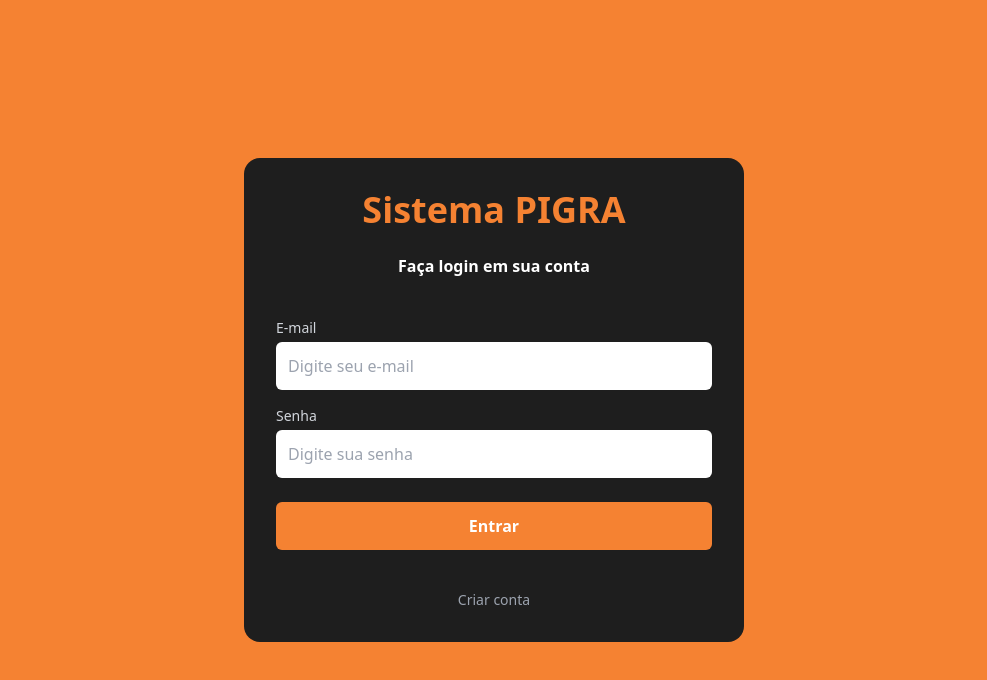
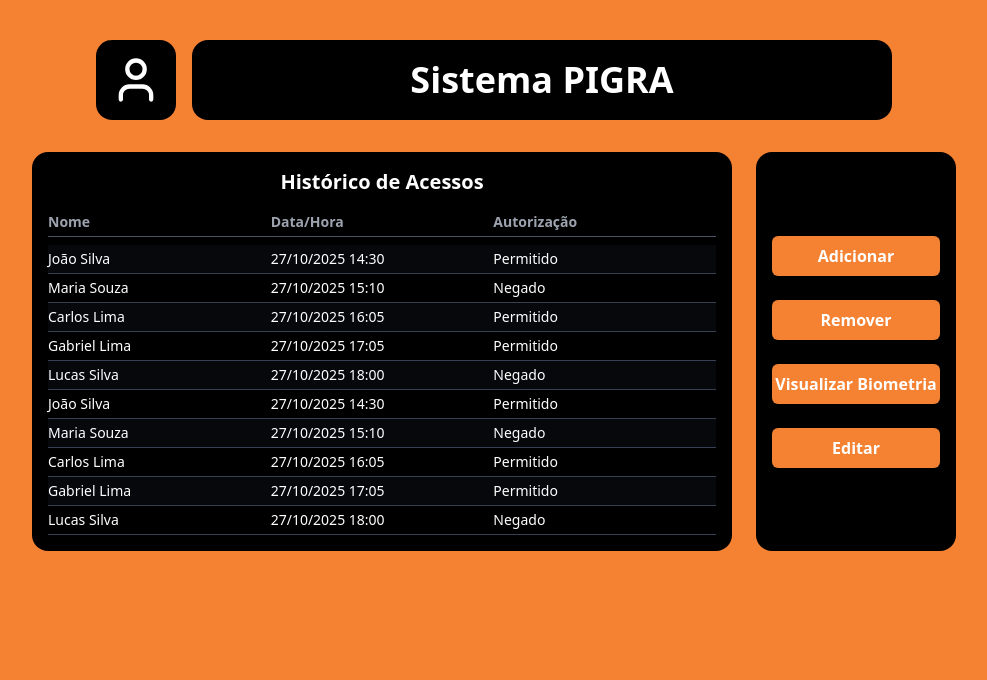
Before and after one commit to matheussogon/Sistema-PIGRA, a React (Vite) app: page /account in a window 1280 px wide. Shown: the top 680 px of the page, without its empty margins (146-1133 px from the left). Built offline with nearby package versions, Linux system fonts and the light colour scheme.

Commit message:
acesso a pagina da conta criado

```diff
--- a/package.json
+++ b/package.json
@@ -11,9 +11,11 @@
   },
   "dependencies": {
     "autoprefixer": "^10.4.20",
+    "lucide-react": "^0.435.0",
     "postcss": "^8.4.41",
     "react": "^18.3.1",
     "react-dom": "^18.3.1",
+    "react-router-dom": "^6.26.1",
     "tailwindcss": "^3.4.10"
   },
   "devDependencies": {
--- /dev/null
+++ b/src/components/AccountButtons.jsx
@@ -0,0 +1,20 @@
+function AccountButtons() {
+  return (
+    <div className="bg-black w-[200px] rounded-2xl p-4 flex flex-col justify-center gap-6">
+      <button className="bg-[#F58232] text-white font-bold py-2 rounded-md hover:bg-orange-500 transition">
+        Adicionar
+      </button>
+      <button className="bg-[#F58232] text-white font-bold py-2 rounded-md hover:bg-orange-500 transition">
+        Remover
+      </button>
+      <button className="bg-[#F58232] text-white font-bold py-2 rounded-md hover:bg-orange-500 transition">
+        Visualizar Biometria
+      </button>
+      <button className="bg-[#F58232] text-white font-bold py-2 rounded-md hover:bg-orange-500 transition">
+        Editar
+      </button>
+    </div>
+  );
+}
+
+export default AccountButtons;
--- /dev/null
+++ b/src/components/HistoryAccess.jsx
@@ -0,0 +1,99 @@
+import { useState } from "react";
+
+function HistoryAccess() {
+  const [historico, setHistorico] = useState([
+    {
+      id: 1,
+      nome: "João Silva",
+      dataHora: "27/10/2025 14:30",
+      autorizacao: "Permitido",
+    },
+    {
+      id: 2,
+      nome: "Maria Souza",
+      dataHora: "27/10/2025 15:10",
+      autorizacao: "Negado",
+    },
+    {
+      id: 3,
+      nome: "Carlos Lima",
+      dataHora: "27/10/2025 16:05",
+      autorizacao: "Permitido",
+    },
+    {
+      id: 4,
+      nome: "Gabriel Lima",
+      dataHora: "27/10/2025 17:05",
+      autorizacao: "Permitido",
+    },
+    {
+      id: 5,
+      nome: "Lucas Silva",
+      dataHora: "27/10/2025 18:00",
+      autorizacao: "Negado",
+    },
+    {
+      id: 6,
+      nome: "João Silva",
+      dataHora: "27/10/2025 14:30",
+      autorizacao: "Permitido",
+    },
+    {
+      id: 7,
+      nome: "Maria Souza",
+      dataHora: "27/10/2025 15:10",
+      autorizacao: "Negado",
+    },
+    {
+      id: 8,
+      nome: "Carlos Lima",
+      dataHora: "27/10/2025 16:05",
+      autorizacao: "Permitido",
+    },
+    {
+      id: 9,
+      nome: "Gabriel Lima",
+      dataHora: "27/10/2025 17:05",
+      autorizacao: "Permitido",
+    },
+    {
+      id: 10,
+      nome: "Lucas Silva",
+      dataHora: "27/10/2025 18:00",
+      autorizacao: "Negado",
+    },
+  ]);
+
+  return (
+    <div className="bg-black w-[700px] rounded-2xl p-4 flex flex-col justify-center gap-2">
+      <h2 className="text-xl font-bold text-white mb-2 text-center">
+        Histórico de Acessos
+      </h2>
+
+      {/* Cabeçalho da tabela */}
+      <div className="grid grid-cols-3 text-gray-400 font-semibold border-b border-gray-600 pb-1 text-sm">
+        <span>Nome</span>
+        <span>Data/Hora</span>
+        <span>Autorização</span>
+      </div>
+
+      {/* Dados */}
+      <div className="flex flex-col justify-center">
+        {historico.map((item, index) => (
+          <div
+            key={item.id}
+            className={`grid grid-cols-3 text-white py-1 text-sm border-b border-gray-700 ${
+              index % 2 === 0 ? "bg-gray-800/20" : ""
+            }`}
+          >
+            <span>{item.nome}</span>
+            <span>{item.dataHora}</span>
+            <span>{item.autorizacao}</span>
+          </div>
+        ))}
+      </div>
+    </div>
+  );
+}
+
+export default HistoryAccess;
--- a/src/components/Login.jsx
+++ b/src/components/Login.jsx
@@ -1,7 +1,10 @@
+import { useNavigate } from "react-router-dom";
+
 function Login() {
+  const navigate = useNavigate();
   return (
     <div className="flex items-center justify-center min-h-screen">
-      <div className="bg-[#1E1E1E] text-white w-[500px] h-auto rounded-2xl p-8 flex flex-col items-center gap-10">
+      <div className="bg-black text-white w-[500px] h-auto rounded-2xl p-8 flex flex-col items-center gap-10">
         {/* Títulos */}
         <div className="flex flex-col items-center gap-6">
           <h1 className="text-4xl font-bold text-[#F58232]">Sistema PIGRA</h1>
@@ -33,7 +36,10 @@ function Login() {
           </div>
 
           {/* Botão Entrar */}
-          <button className="bg-[#F58232] text-white font-bold p-3 rounded-md mt-2">
+          <button
+            onClick={() => navigate("/account")}
+            className="bg-[#F58232] text-white font-bold p-3 rounded-md mt-2"
+          >
             Entrar
           </button>
         </div>
--- a/src/main.jsx
+++ b/src/main.jsx
@@ -1,10 +1,22 @@
-import { StrictMode } from 'react'
-import { createRoot } from 'react-dom/client'
-import App from './App.jsx'
-import './index.css'
+import { StrictMode } from "react";
+import { createRoot } from "react-dom/client";
+import App from "./App.jsx";
+import "./index.css";
+import { createBrowserRouter, RouterProvider } from "react-router-dom";
+import Account from "./pages/Account.jsx";
 
-createRoot(document.getElementById('root')).render(
+const router = createBrowserRouter([
+  {
+    path: "/",
+    element: <App />,
+  },
+  {
+    path: "/account",
+    element: <Account />,
+  },
+]);
+createRoot(document.getElementById("root")).render(
   <StrictMode>
-    <App />
-  </StrictMode>,
-)
+    <RouterProvider router={router} />
+  </StrictMode>
+);
--- /dev/null
+++ b/src/pages/Account.jsx
@@ -0,0 +1,27 @@
+import HistoryAccess from "../components/HistoryAccess";
+import AccountButtons from "../components/AccountButtons";
+import { User } from "lucide-react";
+
+function Account() {
+  return (
+    <div className="w-screen min-h-screen bg-[#F58232] flex flex-col items-center pt-10 gap-8">
+      {/* Cabeçalho diretamente no Account */}
+      <div className="flex justify-center items-start gap-4">
+        <div className="bg-black h-20 w-20 rounded-2xl flex items-center justify-center">
+          <User size={52} className="text-white" />
+        </div>
+        <div className="bg-black w-[700px] h-20 px-6 rounded-2xl flex items-center justify-center">
+          <h1 className="text-4xl font-bold text-white">Sistema PIGRA</h1>
+        </div>
+      </div>
+
+      {/* Conteúdo principal: histórico + botões */}
+      <div className="flex gap-6">
+        <HistoryAccess />
+        <AccountButtons />
+      </div>
+    </div>
+  );
+}
+
+export default Account;
```
Also changed, not shown: src/pages/AddBiometrics.jsx (added), src/pages/CreateAccount.jsx (added), src/pages/EditBiometrics.jsx (added), src/pages/RemoveBiometrics.jsx (added), src/pages/ViewBiometrics.jsx (added), 1 other file (tests, documents, lock files or other folders).
